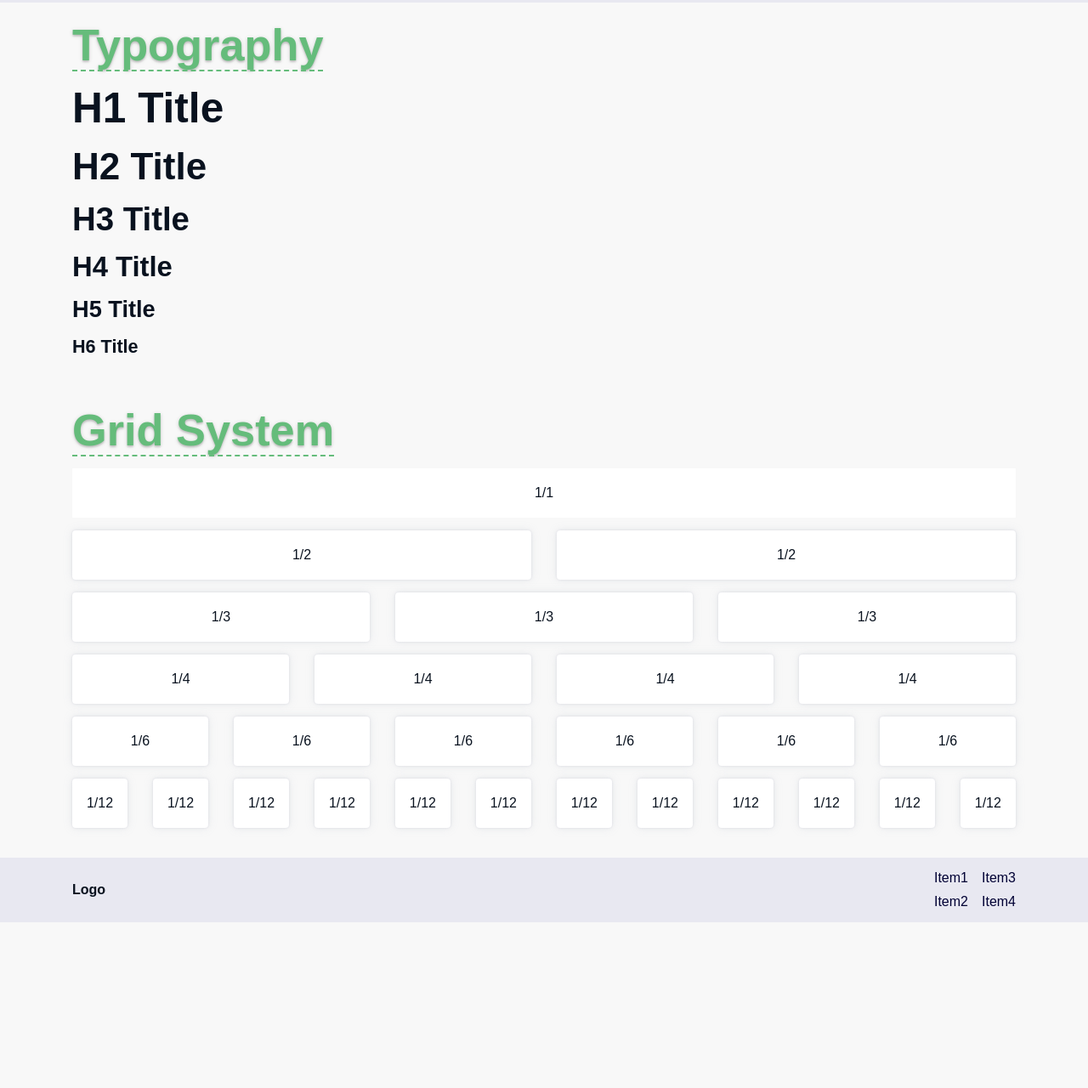
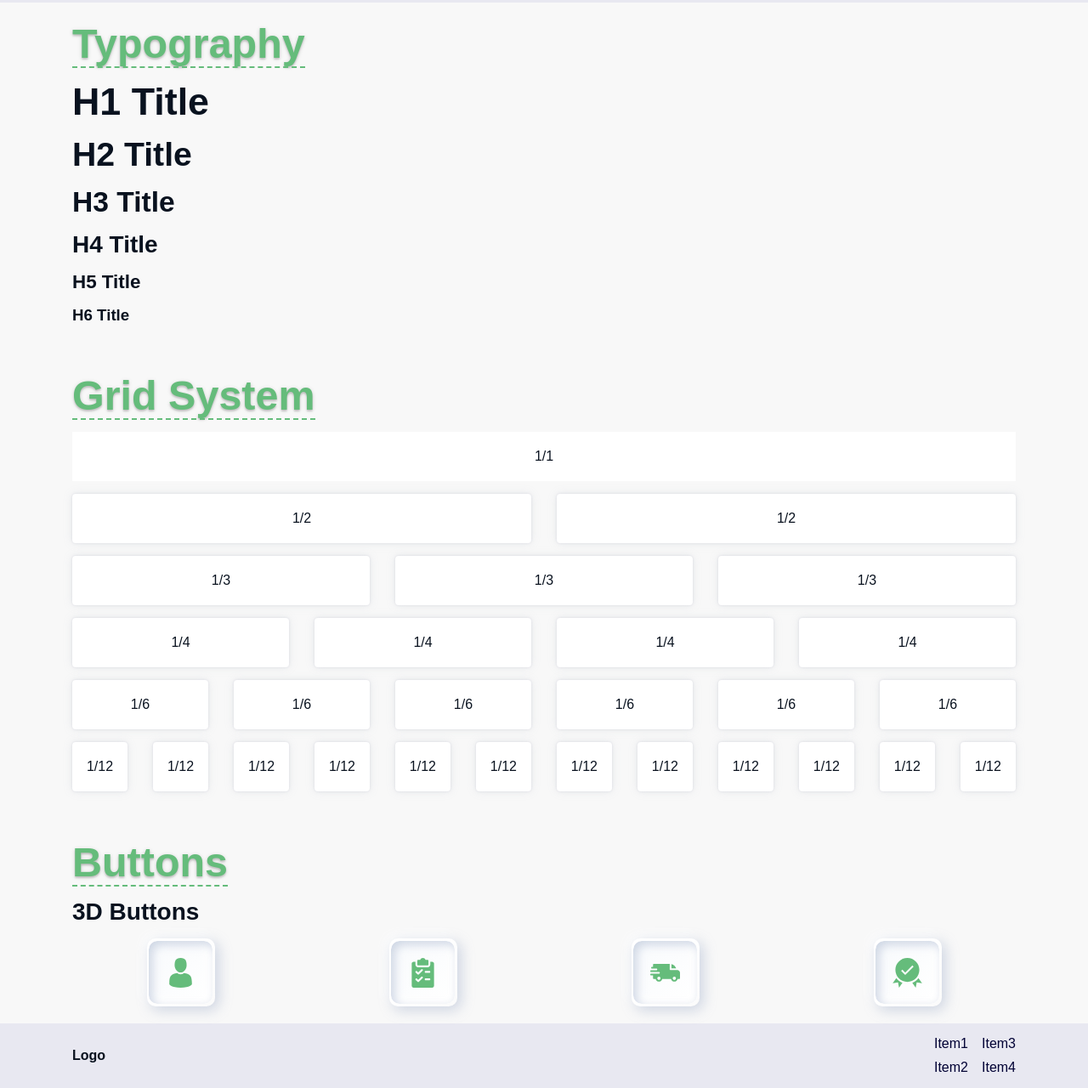
Before and after one commit to F1reMonster/gulp, a website: page src/index.html in a window 1280 px wide. Shown: the part 41-1321 px from the top of the page at 85% size. Before the commit the page ends 1126 px from the top, so only its background shows below. Drawn offline with nearby package versions, Linux system fonts and the light colour scheme; files that its build step writes are made by us from their sources; a web font is replaced by a local one.

Commit message:
refactoring, buttons

```diff
--- /dev/null
+++ b/src/components/pages/index-page/_01-block-typography.html
@@ -0,0 +1,13 @@
+<section class="block block__typography">
+	<div class="container">
+		<div class="block__wrapper">
+			<p class="block__title block__title--huge block__title--shadow"><span>Typography</span></p>
+			<h1 class="block__title block__title--standard block__title--xxl">H1 Title</h1>
+			<h2 class="block__title block__title--standard block__title--xl">H2 Title</h2>
+			<h3 class="block__title block__title--standard block__title--lg">H3 Title</h3>
+			<h4 class="block__title block__title--standard block__title--md">H4 Title</h4>
+			<h5 class="block__title block__title--standard block__title--sm">H5 Title</h5>
+			<h6 class="block__title block__title--standard block__title--lt">H6 Title</h6>
+		</div>
+	</div>
+</section>
--- a/src/components/pages/index-page/_01-block.html
+++ b/src/components/pages/index-page/_02-block-grid-system.html
@@ -1,16 +1,3 @@
-<section class="block block__typography">
-	<div class="container">
-		<div class="block__wrapper">
-			<p class="block__title block__title--huge block__title--shadow"><span>Typography</span></p>
-			<h1 class="block__title block__title--standard block__title--xxl">H1 Title</h1>
-			<h2 class="block__title block__title--standard block__title--xl">H2 Title</h2>
-			<h3 class="block__title block__title--standard block__title--lg">H3 Title</h3>
-			<h4 class="block__title block__title--standard block__title--md">H4 Title</h4>
-			<h5 class="block__title block__title--standard block__title--sm">H5 Title</h5>
-			<h6 class="block__title block__title--standard block__title--lt">H6 Title</h6>
-		</div>
-	</div>
-</section>
 <section class="block block__grid-system">
 	<div class="container">
 		<div class="block__wrapper">
--- /dev/null
+++ b/src/components/pages/index-page/_03-block-buttons.html
@@ -0,0 +1,81 @@
+<section class="block block__buttons">
+	<div class="container">
+		<div class="block__wrapper">
+			<h2 class="block__title block__title--standard block__title--huge block__title--shadow">
+				<span>Buttons</span>
+			</h2>
+			<h4 class="block__title block__title--standard block__title--md">3D Buttons</h4>
+			<div class="row block__row">
+				<div class="col">
+					<div class="btn__wrapper">
+						<button class="btn btn--3d">
+							<svg width="35" height="35" viewBox="0 0 35 35" fill="none" xmlns="http://www.w3.org/2000/svg">
+								<g clip-path="url(#clip0_216_218)">
+									<path
+										d="M17.4996 17.1173C21.391 17.1173 24.5459 13.2855 24.5459 8.5587C24.5459 3.8318 23.5101 0 17.4996 0C11.4891 0 10.4531 3.8318 10.4531 8.5587C10.4531 13.2855 13.608 17.1173 17.4996 17.1173Z"
+										fill="#65bc7b" />
+									<path d="M4.19084 30.1854C4.18964 29.8971 4.18844 30.1041 4.19084 30.1854V30.1854Z"
+										fill="#65bc7b" />
+									<path d="M30.8086 30.4104C30.8124 30.3315 30.8099 29.863 30.8086 30.4104V30.4104Z"
+										fill="#65bc7b" />
+									<path
+										d="M30.7941 29.8397C30.6636 21.6055 29.5882 19.2592 21.3589 17.774C21.3589 17.774 20.2005 19.2501 17.5005 19.2501C14.8005 19.2501 13.6419 17.774 13.6419 17.774C5.50241 19.243 4.36161 21.5545 4.21161 29.5722C4.19931 30.2269 4.19361 30.2613 4.19141 30.1853C4.19191 30.3277 4.19251 30.5911 4.19251 31.0504C4.19251 31.0504 6.15171 35 17.5005 35C28.8491 35 30.8085 31.0504 30.8085 31.0504C30.8085 30.7553 30.8087 30.5501 30.809 30.4105C30.8068 30.4575 30.8024 30.3664 30.7941 29.8397Z"
+										fill="#65bc7b" />
+								</g>
+								<defs>
+									<clipPath id="clip0_216_218">
+										<rect width="35" height="35" fill="white" />
+									</clipPath>
+								</defs>
+							</svg>
+
+						</button>
+					</div>
+				</div>
+
+				<div class="col">
+					<div class="btn__wrapper">
+						<button class="btn btn--3d">
+							<svg width="35" height="35" viewBox="0 0 35 35" fill="none" xmlns="http://www.w3.org/2000/svg">
+								<path
+									d="M22.9688 2.1875H20.5931C20.1425 0.914375 18.9262 0 17.5 0C16.0738 0 14.8575 0.914375 14.4047 2.1875H12.0312C11.4275 2.1875 10.9375 2.6775 10.9375 3.28125V7.65625C10.9375 8.26 11.4275 8.75 12.0312 8.75H22.9688C23.5725 8.75 24.0625 8.26 24.0625 7.65625V3.28125C24.0625 2.6775 23.5725 2.1875 22.9688 2.1875Z"
+									fill="#65bc7b" />
+								<path
+									d="M28.4375 4.375H26.25V7.65625C26.25 9.46531 24.7778 10.9375 22.9688 10.9375H12.0312C10.2222 10.9375 8.75 9.46531 8.75 7.65625V4.375H6.5625C5.35719 4.375 4.375 5.35719 4.375 6.5625V32.8125C4.375 34.0397 5.33531 35 6.5625 35H28.4375C29.6647 35 30.625 34.0397 30.625 32.8125V6.5625C30.625 5.33531 29.6647 4.375 28.4375 4.375ZM17.1806 23.7431L12.8056 28.1181C12.5913 28.3303 12.3113 28.4375 12.0312 28.4375C11.7512 28.4375 11.4712 28.3303 11.2569 28.1181L9.06938 25.9306C8.64281 25.5041 8.64281 24.8106 9.06938 24.3841C9.49594 23.9575 10.1894 23.9575 10.6159 24.3841L12.0312 25.7972L15.6319 22.1966C16.0584 21.77 16.7519 21.77 17.1784 22.1966C17.605 22.6231 17.6072 23.3144 17.1806 23.7431ZM17.1806 14.9931L12.8056 19.3681C12.5913 19.5803 12.3113 19.6875 12.0312 19.6875C11.7512 19.6875 11.4712 19.5803 11.2569 19.3681L9.06938 17.1806C8.64281 16.7541 8.64281 16.0606 9.06938 15.6341C9.49594 15.2075 10.1894 15.2075 10.6159 15.6341L12.0312 17.0472L15.6319 13.4466C16.0584 13.02 16.7519 13.02 17.1784 13.4466C17.605 13.8731 17.6072 14.5644 17.1806 14.9931ZM25.1562 26.25H20.7812C20.1775 26.25 19.6875 25.76 19.6875 25.1562C19.6875 24.5525 20.1775 24.0625 20.7812 24.0625H25.1562C25.76 24.0625 26.25 24.5525 26.25 25.1562C26.25 25.76 25.76 26.25 25.1562 26.25ZM25.1562 17.5H20.7812C20.1775 17.5 19.6875 17.01 19.6875 16.4062C19.6875 15.8025 20.1775 15.3125 20.7812 15.3125H25.1562C25.76 15.3125 26.25 15.8025 26.25 16.4062C26.25 17.01 25.76 17.5 25.1562 17.5Z"
+									fill="#65bc7b" />
+							</svg>
+
+
+						</button>
+					</div>
+				</div>
+
+				<div class="col">
+					<div class="btn__wrapper">
+						<button class="btn btn--3d">
+							<svg width="35" height="35" viewBox="0 0 35 35" fill="none" xmlns="http://www.w3.org/2000/svg">
+								<path fill-rule="evenodd" clip-rule="evenodd" d="M24.9512 7.31552C27.9857 8.01968 29.1465 9.79408 30.6018 12.2363H24.9512V7.31552ZM7.21725 12.4414C7.81139 12.4414 8.24265 12.7282 8.24265 13.3984C8.24265 13.9637 7.78522 14.4222 7.22019 14.4238H1.02539C0.459023 14.4238 0 14.8831 0 15.4492C0 16.0156 0.459023 16.4746 1.02539 16.4746H10.2539C10.8256 16.4746 11.2833 16.9334 11.2833 17.5C11.2833 18.0664 10.8243 18.5254 10.2579 18.5254H1.02539C0.459023 18.5254 0 18.9844 0 19.5508C0 20.1171 0.459023 20.5762 1.02539 20.5762H3.28125V23.6523C3.28125 24.2187 3.74027 24.6777 4.30664 24.6777H6.36784C6.73527 26.4877 8.3345 27.8223 10.2197 27.8223C12.1049 27.8223 13.7042 26.4877 14.0716 24.6777H24.4831C24.8505 26.4877 26.4497 27.8223 28.335 27.8223C30.2202 27.8223 31.8194 26.4877 32.1869 24.6777H33.9746C34.541 24.6777 35 24.2187 35 23.6523V17.5C35 14.4914 31.8266 14.2916 31.8237 14.2871H23.9258C23.3594 14.2871 22.9004 13.8281 22.9004 13.2617V7.10938H4.30664C3.74027 7.10938 3.28125 7.5684 3.28125 8.13477V10.3906H2.05078C1.48441 10.3906 1.02539 10.8496 1.02539 11.416C1.02539 11.9824 1.48441 12.4414 2.05078 12.4414H7.21725ZM29.6642 22.5623C30.3983 23.2964 30.3983 24.4871 29.6642 25.2211C28.4834 26.4019 26.4551 25.5619 26.4551 23.8916C26.4551 22.2216 28.4834 21.3815 29.6642 22.5623ZM11.549 22.5623C12.2831 23.2964 12.2831 24.4871 11.549 25.2211C10.3682 26.4019 8.33984 25.5619 8.33984 23.8916C8.33984 22.2216 10.3682 21.3815 11.549 22.5623Z" fill="#65bc7b"/>
+								</svg>
+
+
+						</button>
+					</div>
+				</div>
+
+				<div class="col">
+					<div class="btn__wrapper">
+						<button class="btn btn--3d">
+							<svg width="35" height="35" viewBox="0 0 35 35" fill="none" xmlns="http://www.w3.org/2000/svg">
+								<path d="M31.595 14.0959C31.595 6.32324 25.2715 0 17.4985 0C9.72585 0 3.40234 6.32324 3.40234 14.0959C3.40234 21.8683 9.72585 28.1916 17.4985 28.1916C25.2715 28.1916 31.595 21.8683 31.595 14.0959ZM14.9858 20.1089L10.1731 15.2962L11.6319 13.8377L14.9858 17.1916L23.3654 8.81222L24.8242 10.2707L14.9858 20.1089Z" fill="#65bc7b"/>
+								<path d="M4.4722 23.6438L0.205078 29.8674L6.5139 28.6909L7.69043 35L11.6862 29.1721C8.78525 28.0498 6.28693 26.1133 4.4722 23.6438Z" fill="#65bc7b"/>
+								<path d="M30.5246 23.6438C28.7099 26.1133 26.2115 28.0498 23.3105 29.1721L27.3064 35L28.4829 28.6909L34.7917 29.8674L30.5246 23.6438Z" fill="#65bc7b"/>
+								</svg>
+
+
+						</button>
+					</div>
+				</div>
+			</div>
+		</div>
+	</div>
+</section>
--- a/src/index.html
+++ b/src/index.html
@@ -1,15 +1,20 @@
 <!DOCTYPE html>
 <html lang="en">
+
 <head>
 	@@include('components/_meta.html', {
-		"title": "Index page"
+	"title": "Index page"
 	})
 </head>
+
 <body>
 	@@include('components/_header.html')
-	@@include('components/pages/index-page/_01-block.html')
+	@@include('components/pages/index-page/_01-block-typography.html')
+	@@include('components/pages/index-page/_02-block-grid-system.html')
+	@@include('components/pages/index-page/_03-block-buttons.html')
 	@@include('components/_footer.html')
 
 
 </body>
+
 </html>
--- a/src/scss/components/block.scss
+++ b/src/scss/components/block.scss
@@ -39,10 +39,7 @@
 		}
 
 		&--huge {
-			@include adaptiveValue("font-size",
-				($fontSizeDefault * 4.2),
-				($fontSizeDefault + 14),
-				0);
+			@include adaptiveValue("font-size", ($fontSizeDefault * 3.8), ($fontSizeDefault + 14), 0);
 
 			font-weight: 700;
 			color: $fern;
@@ -50,49 +47,70 @@
 
 		&--shadow {
 			text-shadow: $shadow;
-
 		}
 
 		&--xxl {
-			@include adaptiveValue("font-size",
-				($fontSizeDefault * 4),
-				($fontSizeDefault + 12),
-				0);
+			@include adaptiveValue("font-size", ($fontSizeDefault * 3.5), ($fontSizeDefault + 12), 0);
 		}
 
 		&--xl {
-			@include adaptiveValue("font-size",
-				($fontSizeDefault * 3.5),
-				($fontSizeDefault + 10),
-				0);
+			@include adaptiveValue("font-size", ($fontSizeDefault * 3), ($fontSizeDefault + 10), 0);
 		}
 
 		&--lg {
-			@include adaptiveValue("font-size",
-				($fontSizeDefault * 3),
-				($fontSizeDefault + 8),
-				0);
+			@include adaptiveValue("font-size", ($fontSizeDefault * 2.5), ($fontSizeDefault + 8), 0);
 		}
 
 		&--md {
-			@include adaptiveValue("font-size",
-				($fontSizeDefault * 2.5),
-				($fontSizeDefault + 6),
-				0);
+			@include adaptiveValue("font-size", ($fontSizeDefault * 2), ($fontSizeDefault + 6), 0);
 		}
 
 		&--sm {
-			@include adaptiveValue("font-size",
-				($fontSizeDefault * 2),
-				($fontSizeDefault + 4),
-				0);
+			@include adaptiveValue("font-size", ($fontSizeDefault * 1.5), ($fontSizeDefault + 4), 0);
 		}
 
 		&--lt {
-			@include adaptiveValue("font-size",
-				($fontSizeDefault * 1.5),
-				($fontSizeDefault + 2),
-				0);
+			@include adaptiveValue("font-size", ($fontSizeDefault * 1.2), ($fontSizeDefault + 2), 0);
+		}
+	}
+
+	&__text {
+		font-weight: 400;
+
+		&--mid {
+			font-weight: 500;
+		}
+
+		&--semi {
+			font-weight: 600;
+		}
+
+		&--bold {
+			font-weight: 700;
+		}
+
+		&--xxl {
+			@include adaptiveValue("font-size", ($fontSizeDefault * 3.5), ($fontSizeDefault + 12), 0);
+		}
+
+		&--xl {
+			@include adaptiveValue("font-size", ($fontSizeDefault * 3), ($fontSizeDefault + 10), 0);
+		}
+
+		&--lg {
+			@include adaptiveValue("font-size", ($fontSizeDefault * 2.5), ($fontSizeDefault + 8), 0);
+		}
+
+		&--md {
+			@include adaptiveValue("font-size", ($fontSizeDefault * 2), ($fontSizeDefault + 6), 0);
+		}
+
+		&--sm {
+			@include adaptiveValue("font-size", ($fontSizeDefault * 1.5), ($fontSizeDefault + 4), 0);
+		}
+
+		&--lt {
+			@include adaptiveValue("font-size", ($fontSizeDefault * 1.2), ($fontSizeDefault + 2), 0);
 		}
 	}
 }
--- /dev/null
+++ b/src/scss/components/buttons.scss
@@ -0,0 +1,46 @@
+.btn {
+	position: relative;
+	display: flex;
+	align-items: center;
+	justify-content: center;
+	cursor: pointer;
+
+	&__wrapper {
+		display: flex;
+		flex-flow: column;
+		align-items: center;
+		justify-content: center;
+		gap: 10px;
+	}
+
+	&--3d {
+		border-radius: 10px;
+		width: 80px;
+		height: 80px;
+		box-shadow: 4px 4px 16px rgba($nepal, 0.4), -5px -5px 15px rgba($white, 0.9);
+		background: linear-gradient(315.13deg, rgba($concrete, 0.3) 5.21%, rgba($white, 0.3) 62.26%), $white;
+		transition: all 0.3s ease-out;
+
+		&::before {
+			content: "";
+			position: absolute;
+			left: calc(50% - (74.67px / 2));
+			top: calc(50% - (74.67px / 2));
+			z-index: 0;
+			border-radius: 10px;
+			width: 74.67px;
+			height: 74.67px;
+			box-shadow: inset 4px 4px 12px rgba($nepal, 0.4), inset -5px -5px 18px $white;
+			background: linear-gradient(312.9deg, rgba($white, 0.3) 4.49%, rgba($black-squeeze, 0.3) 95.45%), $white;
+		}
+
+		svg {
+			position: relative;
+			z-index: 1;
+		}
+
+		&:active {
+			transform: translateY(5px);
+		}
+	}
+}
--- a/src/scss/style.scss
+++ b/src/scss/style.scss
@@ -17,4 +17,5 @@
 @import "components/header";
 @import "components/header-menu";
 @import "components/block";
+@import "components/buttons";
 @import "components/footer";
--- a/src/scss/vars.scss
+++ b/src/scss/vars.scss
@@ -40,6 +40,9 @@ $alabaster: #f8f8f8;
 $lighting-yellow: #fec514;
 $lochmara: #0080d5;
 $firefly: #09121f;
+$nepal: #8a9bbd;
+$concrete: #f2f2f2;
+$black-squeeze: #e9f0f7;
 
 // shadow
 $shadow: 0 2px 2px rgba(0, 0, 0, 0.15), 0 1px 5px rgba(0, 0, 0, 0.15);
```
Also changed, not shown: src/components/_meta.html (line endings or trailing spaces), src/scss/fonts.scss (line endings or trailing spaces).
